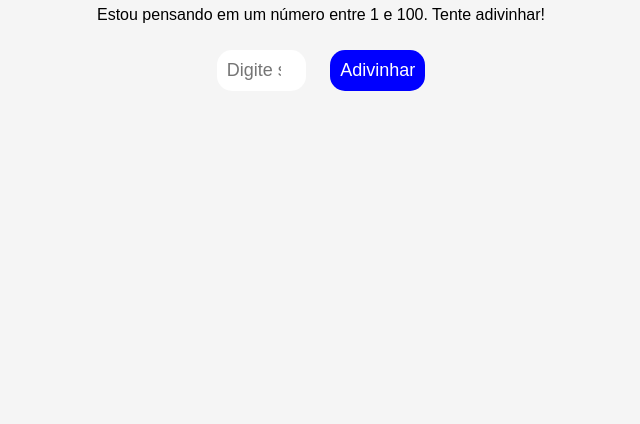
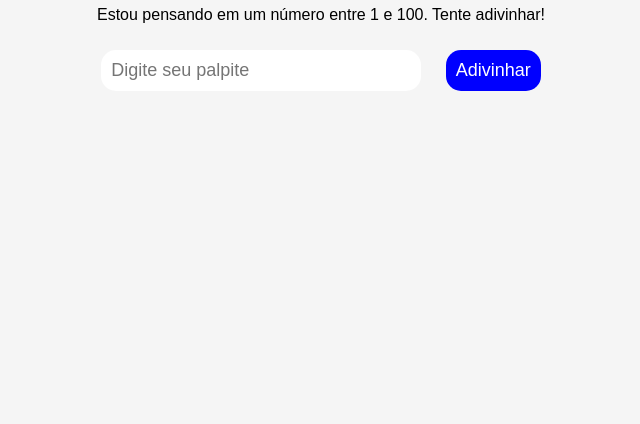
Before and after one commit to PeAlvesilva/Jogo---Adivinhe-o-n-mero, a plain HTML site: page index.html in a window 1280 px wide. Shown: the part 376-800 px from the top of the page, without its empty margins (319-959 px from the left). Drawn offline with Linux system fonts and the light colour scheme.

Commit message:
aumentando a largura da caixa de texto

```diff
--- a/index.html
+++ b/index.html
@@ -11,7 +11,7 @@
     <div id="game">
         <h1>Adivinhe o Número</h1>
         <p>Estou pensando em um número entre 1 e 100. Tente adivinhar!</p>
-        <input type="number" id="guess" placeholder="Digite seu palpite" min="1" max="100">
+        <input type="number" id="guess" placeholder="Digite seu palpite" min="1" max="100" style="width: 300px;">
         <button onclick="checkGuess()" style="background-color: blue; color: white;">Adivinhar</button>
         <p id="message"></p>
     </div>
```
